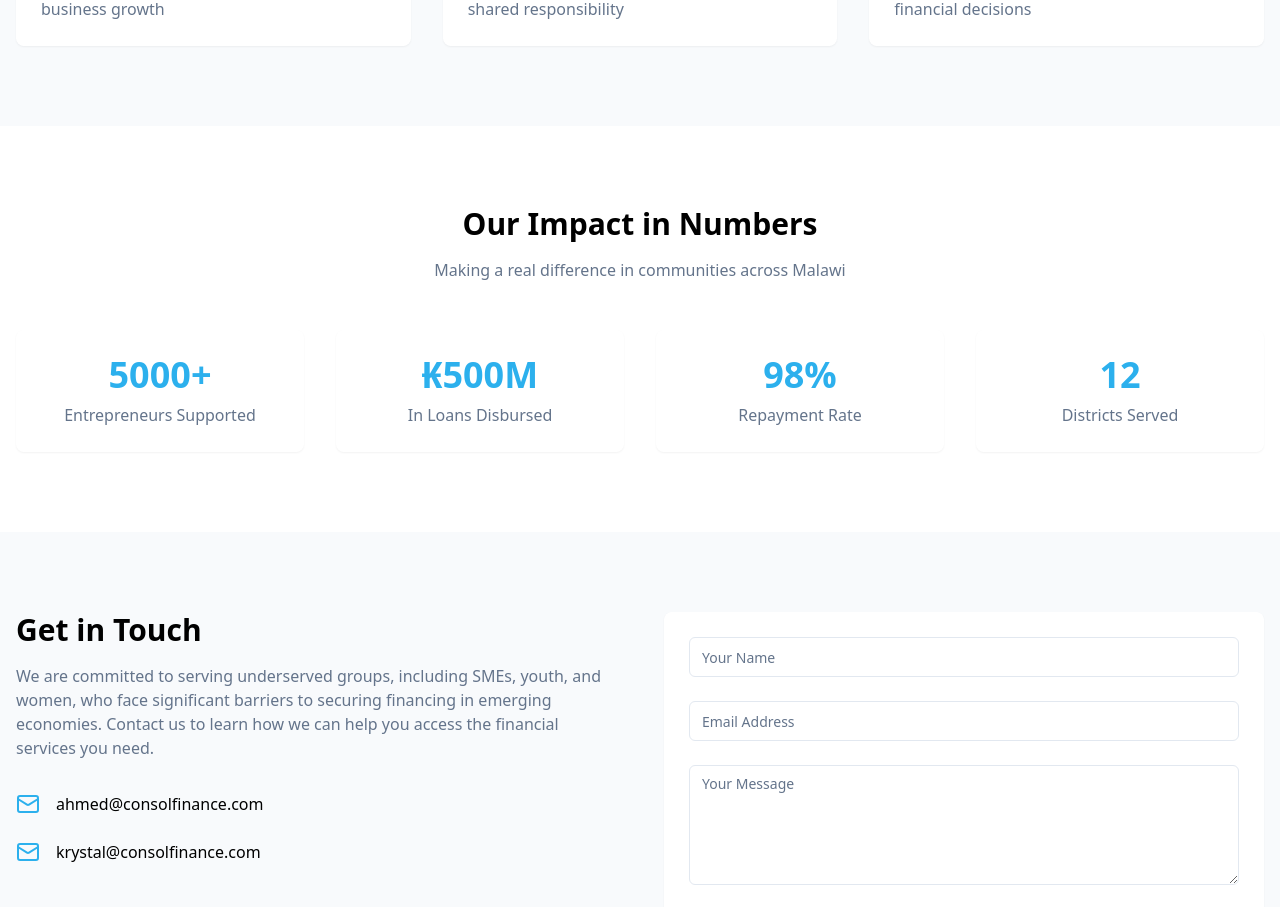
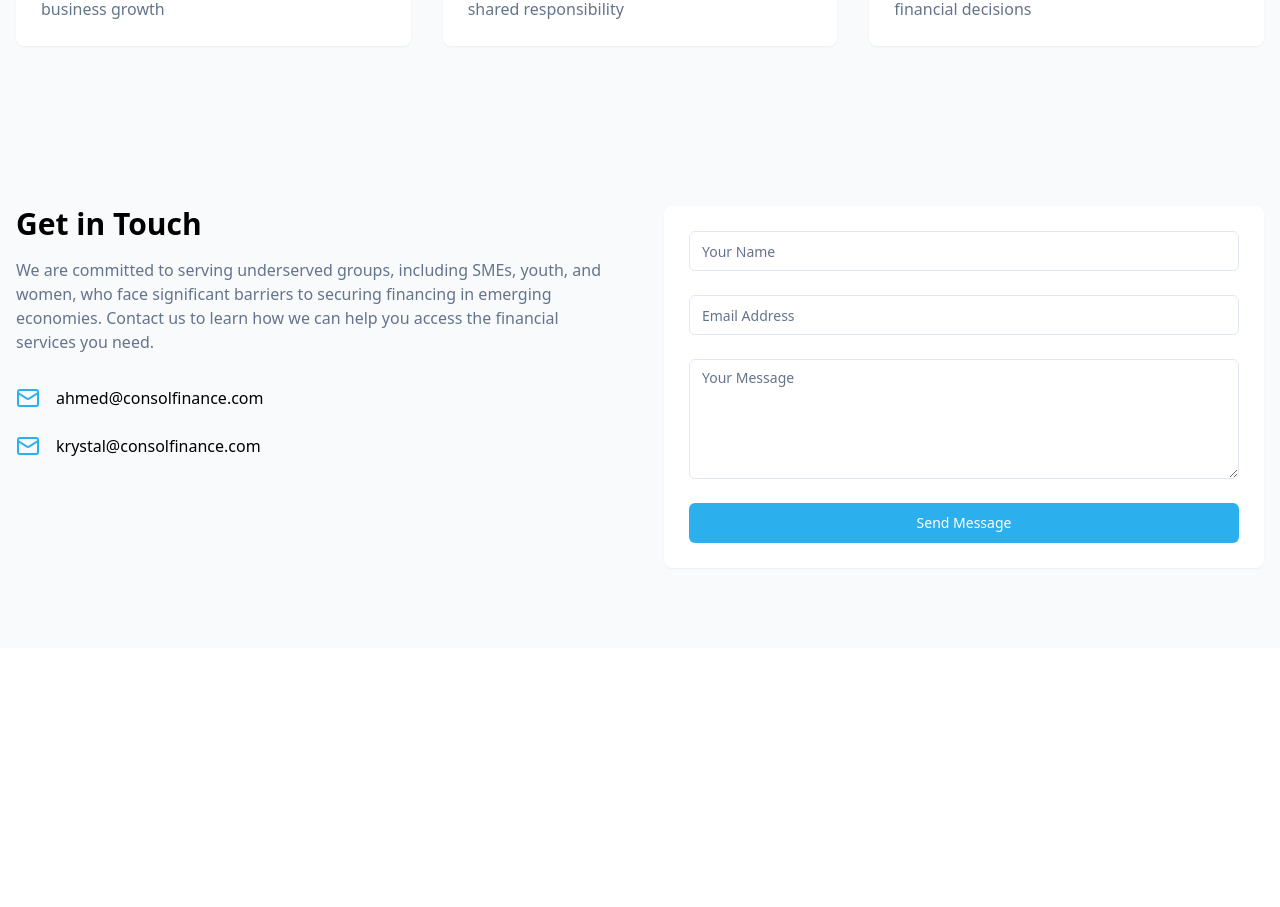
Before and after one commit to sjohanakhm/microloan-haven-mw, a React (Vite) app: page / in a window 1280 px wide. Shown: the part 1020-1927 px from the top of the page. After the commit the page ends 1668 px from the top, so only its background shows below. Built offline with nearby package versions, Linux system fonts and the light colour scheme.

Commit message:
Remove impact section
Removes the "Our Impact in Numbers" section from the application.

```diff
--- a/src/components/Impact.tsx
+++ /dev/null
@@ -1,32 +0,0 @@
-
-import { Card } from "@/components/ui/card";
-
-const stats = [
-  { number: "5000+", label: "Entrepreneurs Supported" },
-  { number: "₭500M", label: "In Loans Disbursed" },
-  { number: "98%", label: "Repayment Rate" },
-  { number: "12", label: "Districts Served" },
-];
-
-export const Impact = () => {
-  return (
-    <section className="py-20">
-      <div className="container px-4 mx-auto">
-        <div className="text-center mb-12">
-          <h2 className="text-3xl font-bold mb-4">Our Impact in Numbers</h2>
-          <p className="text-muted-foreground max-w-2xl mx-auto">
-            Making a real difference in communities across Malawi
-          </p>
-        </div>
-        <div className="grid gap-8 md:grid-cols-2 lg:grid-cols-4">
-          {stats.map((stat) => (
-            <Card key={stat.label} className="p-6 text-center glass-card">
-              <div className="text-4xl font-bold text-primary mb-2">{stat.number}</div>
-              <div className="text-muted-foreground">{stat.label}</div>
-            </Card>
-          ))}
-        </div>
-      </div>
-    </section>
-  );
-};
--- a/src/pages/Index.tsx
+++ b/src/pages/Index.tsx
@@ -1,7 +1,6 @@
 
 import { Hero } from "@/components/Hero";
 import { Services } from "@/components/Services";
-import { Impact } from "@/components/Impact";
 import { Contact } from "@/components/Contact";
 
 const Index = () => {
@@ -9,7 +8,6 @@ const Index = () => {
     <div className="min-h-screen">
       <Hero />
       <Services />
-      <Impact />
       <Contact />
     </div>
   );
```
